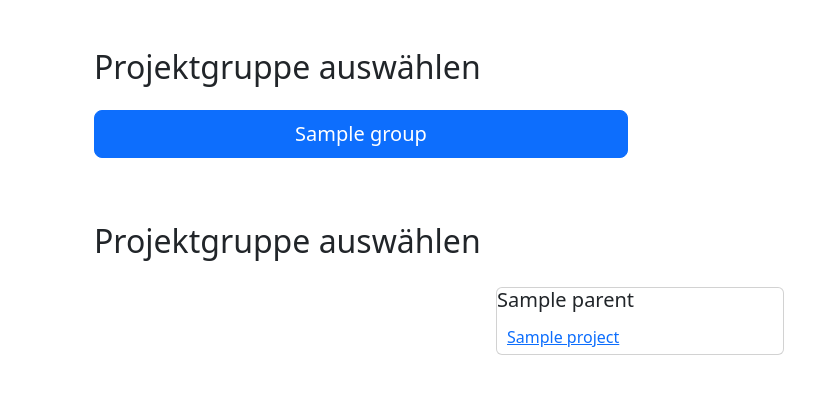
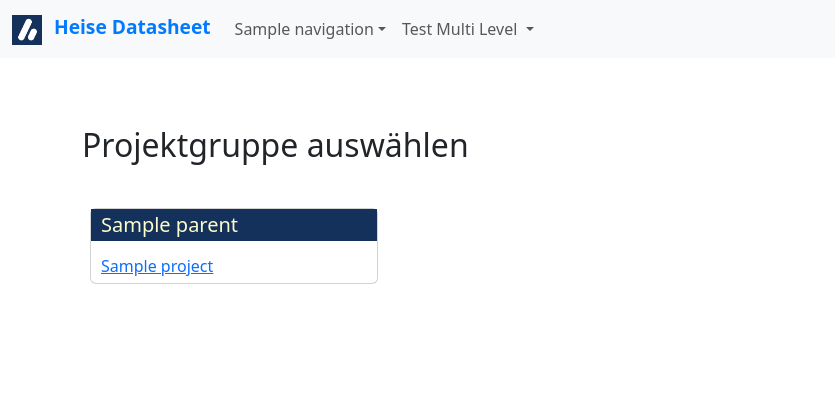
Before and after one commit to hamidrezaseifi/datasheet, a Django app: template shared_templates/templates/global/project_selector.html in a window 1280 px wide. Shown: the top 394 px of the page, without its empty margins (0-835 px from the left). Run offline with Django 5.2, Linux system fonts and the light colour scheme; the template is opened without the code that fills it: most values are stand-ins (such as "Sample title", 1, 10 or a date in 2020); parts of the project's set-up code (start-up, migrations or seed data) failed here and were passed over; some libraries are stand-ins or nearby versions.

Commit message:
Hamid changes

```diff
--- /dev/null
+++ b/my_static/js/bootstrap-4-navbar.min.js
@@ -0,0 +1 @@
+$(document).ready(function(){$(".dropdown-menu a.dropdown-toggle").on("click",function(o){var s=$(this);s.toggleClass("active-dropdown");var n=$(this).offsetParent(".dropdown-menu");$(this).next().hasClass("show")||$(this).parents(".dropdown-menu").first().find(".show").removeClass("show");var e=$(this).next(".dropdown-menu");return e.toggleClass("show"),$(this).parent("li").toggleClass("show"),$(this).parents("li.nav-item.dropdown.show").on("hidden.bs.dropdown",function(o){$(".dropdown-menu .show").removeClass("show"),s.removeClass("active-dropdown")}),n.parent().hasClass("navbar-nav")||s.next().css({top:s[0].offsetTop,left:n.outerWidth()-4}),!1})});
--- a/shared_fields/project_selector_view.py
+++ b/shared_fields/project_selector_view.py
@@ -1,5 +1,7 @@
 from django.http import Http404
 from django.shortcuts import render, redirect
+
+from meinprojekt.navigation import NAVIGATION_DATA
 from shared_fields.menu_provider import get_all_project_groups, get_menu_for_project_group, PROJECT_MENUS
 
 
@@ -11,7 +13,8 @@ def project_selector_view(request):
     ]
     return render(request, "global/project_selector.html", {
         "groups": groups,
-        "menu_map": PROJECT_MENUS  # Für den Sidebar in anderen Seiten
+        "menu_map": PROJECT_MENUS,
+        'navigations': NAVIGATION_DATA,
     })
 
 
--- a/shared_templates/templates/global/base.html
+++ b/shared_templates/templates/global/base.html
@@ -8,8 +8,9 @@
     <link href="{% static 'css/bootstrap.min.css' %}" rel="stylesheet">
     <link href="{% static 'css/bootstrap-icons.min.css' %}" rel="stylesheet">
 
-   <script src="{% static 'js/jquery-3.7.1.min.js' %}"></script>
+    <script src="{% static 'js/jquery-3.7.1.min.js' %}"></script>
     <script src="{% static 'js/bootstrap.bundle.min.js' %}"></script>
+    <script src="{% static 'js/bootstrap-4-navbar.min.js' %}"></script>
 
     <style>
         .sidebar {
@@ -31,8 +32,6 @@
         }
         .project-title {
             font-size: 1.2rem;
-            padding-left: 15px;
-            margin-top: 10px;
             color: #007bff;
         }
         table.data-table thead tr *{
@@ -82,6 +81,10 @@
         .modal-footer button{
             padding: 2px 7px;
         }
+
+        .dropdown-toggle.active-dropdown::after{transform:rotate(-90deg)}
+
+
 {% block styles %}---{% endblock %}
 
     </style>
@@ -105,50 +108,65 @@
     </script>
 </head>
 <body>
-    <div class="d-flex">
 
-        <div class="sidebar col-md-1">
-            <div style="text-align: center; margin-bottom: 0px;">
-                <a class="nav-link {% if request.path == '/' %}active{% endif %}" href="/">
+    <nav class="navbar navbar-expand-lg navbar-light bg-light">
+      <div class="container-fluid">
+        <a class="navbar-brand row" href="/">
+            <div class="col"><img style="width: 30px; height: 30px; margin: 0 0;" src="{% static 'images/heise.png' %}"></div>
+            <div class="project-title col" style="font-weight: bold; padding-left: 0; padding-right: 0; text-align: left;">Heise Datasheet</div>
+        </a>
 
-                    <img style="width: 70px; display: block; margin: 0 auto;" src="{% static 'images/heise.png' %}">
-                    <div class="project-title" style="margin-bottom: 20px; font-weight: bold; text-align: center;">Heise Datasheet</div>
-                </a>
-            </div>
+        <div class="collapse navbar-collapse" id="navbarSupportedContent">
+          <ul class="navbar-nav me-auto mb-2 mb-lg-0">
+              {% for navigation in navigations %}
+              {%include "global/nav_item.html" with level=1 %}
 
-            <div class="project-title" style="margin-bottom: 10px; font-weight: bold; text-align: left; color: gray;">Projekte</div>
-
-            <div class="accordion accordion-flush" id="accordionFlushExample">
-            {% for parent, projects in menu_map.items %}
-              <div class="accordion-item">
-                <h2 class="accordion-header">
-                  <button class="accordion-button {% if selected_parent != parent %}collapsed{% endif %} nav-accordion-button" type="button" data-bs-toggle="collapse" data-bs-target="#project{{forloop.counter}}" aria-expanded="false" aria-controls="project{{forloop.counter}}">
-                      {{parent}}
-                  </button>
-                </h2>
-                <div id="project{{forloop.counter}}" class="accordion-collapse collapse {% if selected_parent == parent %}show{% endif %}" data-bs-parent="#accordionFlushExample">
-                  <div class="">
-                    <div class="list-group" style="border-radius: 0;">
-                      {% for project_name, url in projects.items %}
-                      <a href="{{url}}" class="list-group-item list-group-item-action{% if url in request.path %} active{% endif %}">{{project_name}}</a>
-                      {% endfor %}
-                    </div>
-
-                  </div>
-                </div>
-              </div>
               {% endfor %}
 
-            </div>
+
+            <li class="nav-item dropdown">
+                <a class="nav-link dropdown-toggle" href="#" role="button" data-bs-toggle="dropdown" aria-expanded="false">
+                    Test Multi Level
+                </a>
+                <ul class="dropdown-menu">
+                    <li><a class="nav-link" href="#">Action</a></li>
+                    <li><a class="nav-link" href="#">Another action</a></li>
+                    <li class="nav-item dropdown">
+                        <a class="nav-link dropdown-item dropdown-toggle" href="#" role="button" aria-expanded="false">Submenu</a>
+                        <ul class="dropdown-menu">
+                            <li><a class="nav-link" href="#">Submenu action</a></li>
+                            <li><a class="nav-link" href="#">Another submenu action</a></li>
 
 
+                            <li class="nav-item dropdown"><a class="nav-link dropdown-item dropdown-toggle" href="#">Subsubmenu</a>
+                                <ul class="dropdown-menu">
+                                    <li><a class="nav-link" href="#">Subsubmenu action aa</a></li>
+                                    <li><a class="nav-link" href="#">Another subsubmenu action</a></li>
+                                </ul>
+                            </li>
+                            <li class="nav-item dropdown"><a class="dropdown-item dropdown-toggle" href="#">Second subsubmenu</a>
+                                <ul class="dropdown-menu">
+                                    <li><a class="nav-link" href="#">Subsubmenu action bb</a></li>
+                                    <li><a class="nav-link" href="#">Another subsubmenu action</a></li>
+                                </ul>
+                            </li>
+                        </ul>
+                    </li>
+
+                </ul>
+            </li>
+
+
+          </ul>
         </div>
+      </div>
+    </nav>
 
-        <div class="content col-md-9">
-            {% block content %}
-            {% endblock %}
-        </div>
+    <div class="content">
+        {% block content %}
+        {% endblock %}
     </div>
+
 
 {% block extra_js %}
 {% endblock %}
--- /dev/null
+++ b/shared_templates/templates/global/nav_item.html
@@ -0,0 +1,13 @@
+
+                    {% if navigation.children|length %}
+                    <li class="nav-item dropdown">
+                        <a class="nav-link dropdown-item dropdown-toggle" href="{{ navigation.url }}" role="button" {% if level == 1 %} data-bs-toggle="dropdown" {% endif %} aria-expanded="false">{{ navigation.name }}</a>
+                        <ul class="dropdown-menu">
+                            {%for ch in navigation.children %}
+                                {% include "global/nav_item.html" with navigation=ch level=level|add:1 %}
+                            {%endfor%}
+                        </ul>
+                    </li>
+                    {% else %}
+                    <li class="nav-item"><a class="nav-link" href="{{ navigation.url }}">{{ navigation.name }}</a></li>
+                    {% endif %}
--- a/shared_templates/templates/global/project_selector.html
+++ b/shared_templates/templates/global/project_selector.html
@@ -1,27 +1,26 @@
-{% extends 'global/base_no_sidebar.html' %}
+{% extends 'global/base.html' %}
 
 {% block title %}Projektgruppen{% endblock %}
 
 {% block styles %}
     .start-page-card{
-        margin: 2px auto;
+        margin: 20px 20px;
         padding: 0;
         .card-body{
             padding: 0;
         }
     }
-    .start-page-card-title{
-        text-decoration: none;
+
     .card-title {
         padding: 4px 10px ;
-            background-color: blue;
+        background-color: #14315B;
         color: #fdfdcb;
     }
     .card-title:hover {
         color: #fed9d7;
     }
 
-    }
+
     .cards-link-container{
         padding: 5px 10px;
     }
@@ -29,16 +28,7 @@
 {% endblock %}
 
 {% block content %}
-    <div class="container mt-5">
-        <h2 class="mb-4">Projektgruppe auswählen</h2>
-        <div class="row">
-            {% for group in groups %}
-                <div class="col-md-6 mb-3">
-                    <a href="{% url 'project_menu' group.group_name %}" class="btn btn-primary btn-lg w-100">{{ group.group_name }}</a>
-                </div>
-            {% endfor %}
-        </div>
-    </div>
+
     <div class="container mt-5">
         <h2 class="mb-4">Projektgruppe auswählen</h2>
         <div class="row">
@@ -54,6 +44,7 @@
                   </div>
                 </div>
             {% endfor %}
+
         </div>
     </div>
 {% endblock %}
```
Also changed, not shown: meinprojekt/navigation.py (added, +20 -0 lines), shared_fields/views.py (+6 -3 lines). Lines whose indentation alone changed are shown as unchanged.
